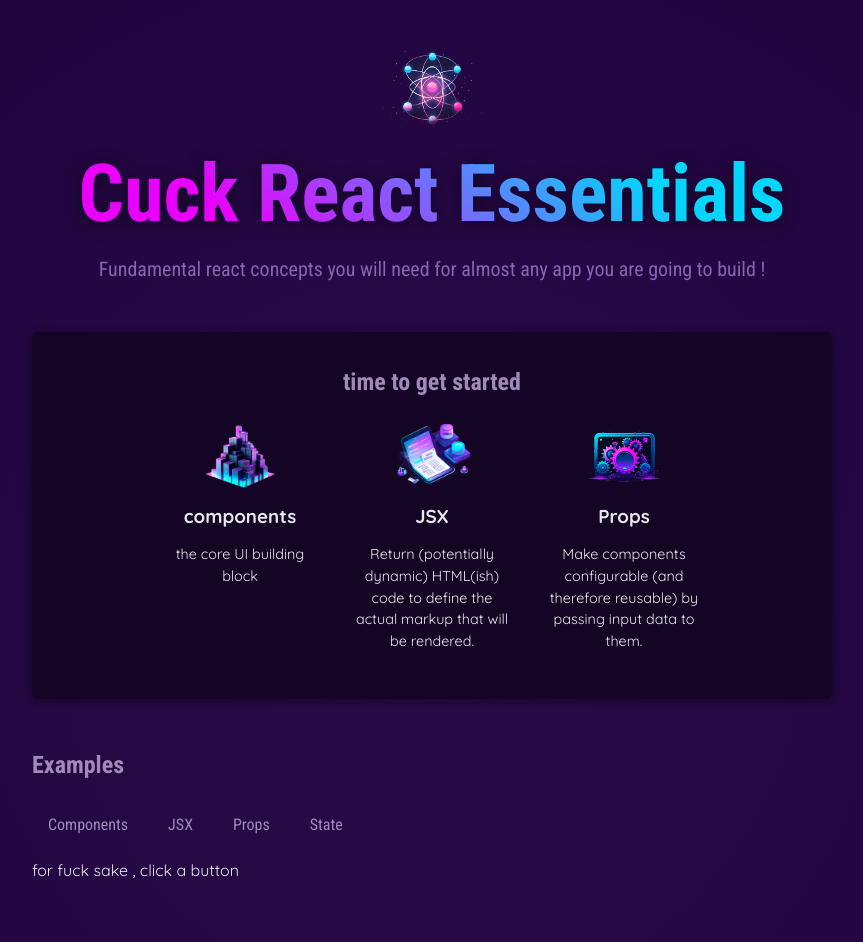
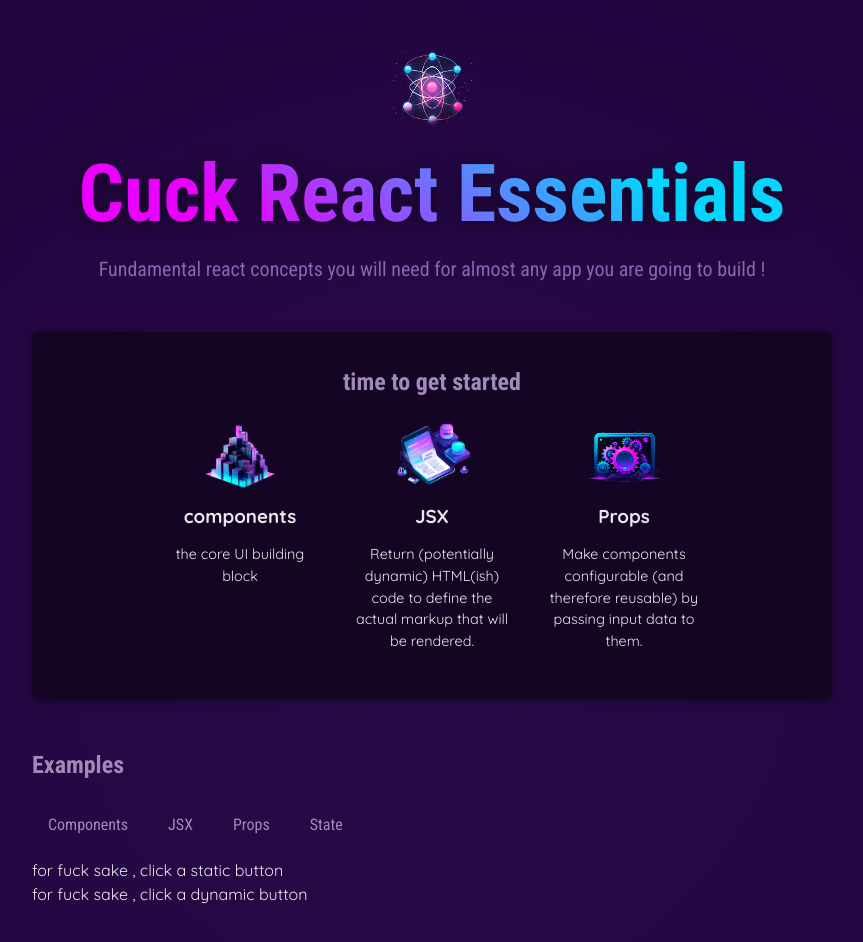
Before and after one commit to Rayannick/React, a React (Vite) app: page / in a window 1280 px wide. Shown: the top 942 px of the page, without its empty margins (208-1071 px from the left). Built offline with nearby package versions, Linux system fonts and the light colour scheme.

Commit message:
using useState

```diff
--- a/src/App.jsx
+++ b/src/App.jsx
@@ -3,19 +3,26 @@ import { CORE_CONCEPTS } from "./data.js";
 import Header from "./component/header.jsx";
 import { CoreConcept, CoreConcept2 } from "./component/coreconcept.jsx";
 import TabButton from "./component/tabbutton.jsx";
+import { useState } from "react";
+
+console.log("nothing");
 
 function App() {
-  let tabContent = 'for fuck sake , click a button'
+  // first try :== static value
+  let tabContent = "for fuck sake , click a static button";
+
+  // second try :== dynamic value (useState) ====> only "App" function is re-exicuting==>useState" cannot be called at the top level. React Hooks must be called in a React function component
+  const [bitches, selectBitch] = useState(
+    "for fuck sake , click a dynamic button"
+  );
   function handleSelect(names) {
-
-    tabContent = names
-    console.log("A lot of "+ names +" bitches");
-console.log(tabContent)
-
+    selectBitch(names);
+    tabContent = names;
+    console.log("A lot of " + names + " bitches");
+    console.log(tabContent);
   }
 
-  console.log('APP COMPONENT EXECUTING');
-
+  console.log("APP COMPONENT EXECUTING");
 
   return (
     <div>
@@ -47,12 +54,16 @@ console.log(tabContent)
         <section id="examples">
           <h2>Examples</h2>
           <menu>
-            <TabButton bitches={()=> handleSelect('Component')}>Components</TabButton>
-            <TabButton bitches={()=> handleSelect('JSX')}>JSX</TabButton>
-            <TabButton bitches={()=> handleSelect('Props')}>Props</TabButton>
-            <TabButton bitches={()=> handleSelect('State')}>State</TabButton>
+            <TabButton bitch={() => handleSelect("Component")}>
+              Components
+            </TabButton>
+            <TabButton bitch={() => handleSelect("JSX")}>JSX</TabButton>
+            <TabButton bitch={() => handleSelect("Props")}>Props</TabButton>
+            <TabButton bitch={() => handleSelect("State")}>State</TabButton>
           </menu>
           {tabContent}
+          <br />
+          {bitches}
         </section>
       </main>
     </div>
--- a/src/component/tabbutton.jsx
+++ b/src/component/tabbutton.jsx
@@ -1,11 +1,11 @@
 // eslint-disable-next-line react/prop-types
-export default function TabButton({children,bitches}){
+export default function TabButton({children,bitch}){
 
 
 
     return (
         <li>
-            <button onClick={bitches}>{children}</button>
+            <button onClick={bitch}>{children}</button>
         </li>
     )
 }
--- a/src/index.jsx
+++ b/src/index.jsx
@@ -15,3 +15,5 @@ import './index.css';
 const entryPoint = document.getElementById('root');
 
 ReactDOM.createRoot(entryPoint).render(<App/>)
+
+console.log('someting==========================')
```
